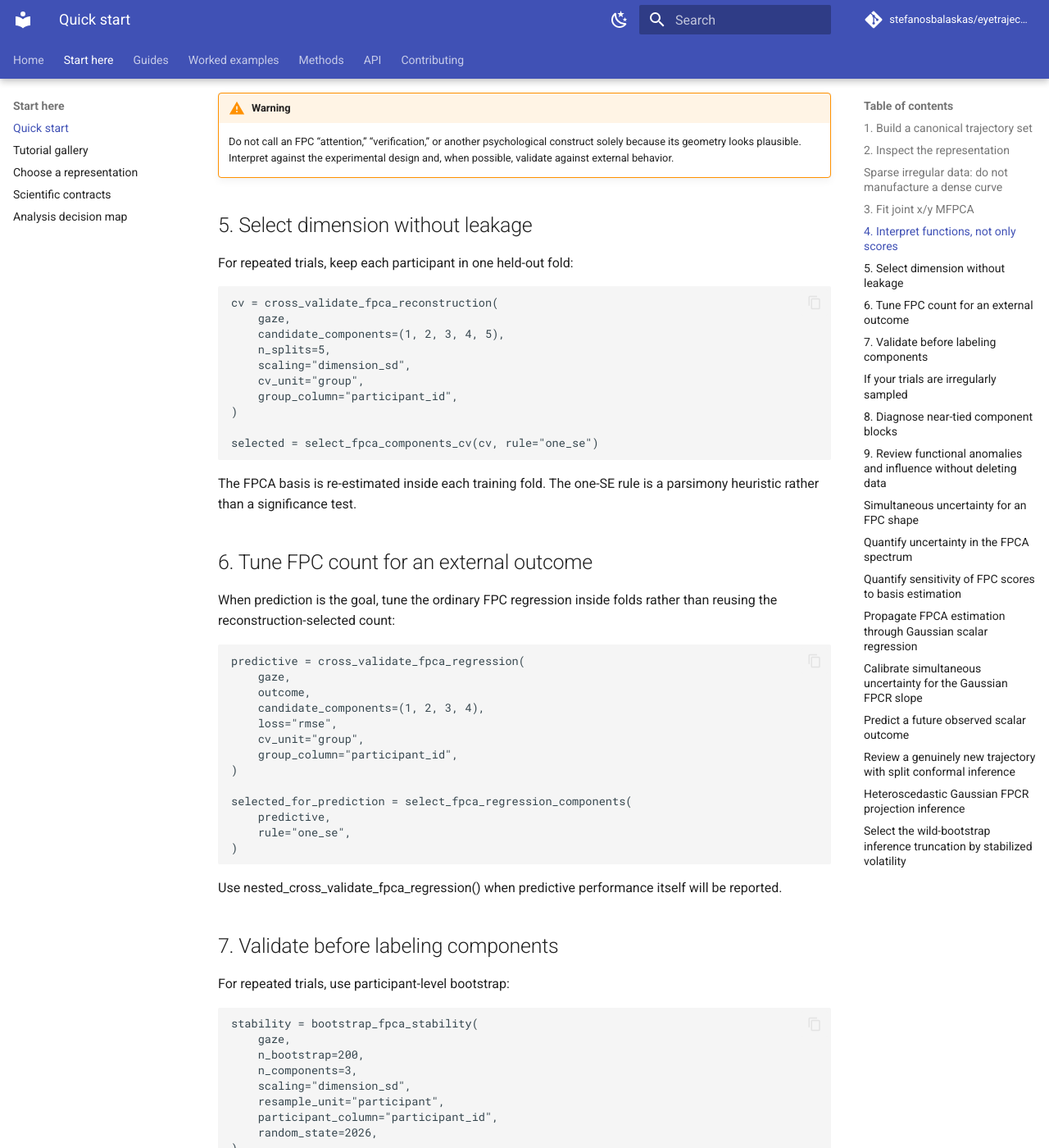
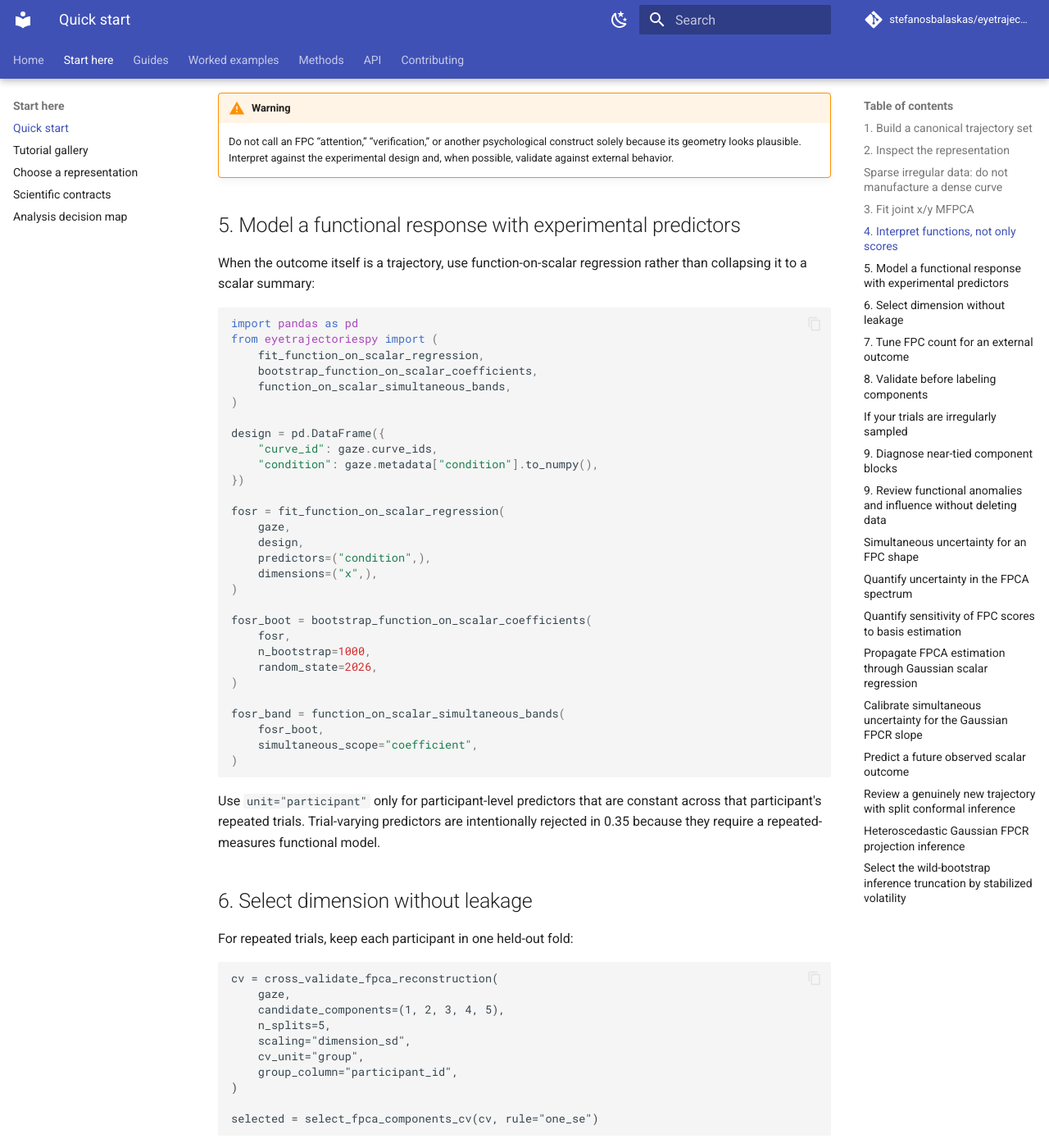
Before and after one commit to stefanosbalaskas/eyetrajectoriespy, an MkDocs documentation site: the page built from docs/quickstart.md, in a window 1280 px wide and 1400 px high, scrolled down 1683 px. Shown: the whole window at 82% size. Built offline with MkDocs 1.6.1 and Material for MkDocs 9.7.7, drawn with Linux system fonts in a browser that asks for light colours; comment, search, counter and statistics services are not loaded; some of the changed text lies outside the part shown.

Commit message:
Add function-on-scalar to quickstart

````diff
--- a/docs/quickstart.md
+++ b/docs/quickstart.md
@@ -77,7 +77,45 @@ plot_fpca_component(fit, component=0, dimension="y")
     Do not call an FPC “attention,” “verification,” or another psychological construct solely because its geometry looks plausible. Interpret against the experimental design and, when possible, validate against external behavior.
 
 
-## 5. Select dimension without leakage
+## 5. Model a functional response with experimental predictors
+
+When the outcome itself is a trajectory, use function-on-scalar regression rather than collapsing it to a scalar summary:
+
+```python
+import pandas as pd
+from eyetrajectoriespy import (
+    fit_function_on_scalar_regression,
+    bootstrap_function_on_scalar_coefficients,
+    function_on_scalar_simultaneous_bands,
+)
+
+design = pd.DataFrame({
+    "curve_id": gaze.curve_ids,
+    "condition": gaze.metadata["condition"].to_numpy(),
+})
+
+fosr = fit_function_on_scalar_regression(
+    gaze,
+    design,
+    predictors=("condition",),
+    dimensions=("x",),
+)
+
+fosr_boot = bootstrap_function_on_scalar_coefficients(
+    fosr,
+    n_bootstrap=1000,
+    random_state=2026,
+)
+
+fosr_band = function_on_scalar_simultaneous_bands(
+    fosr_boot,
+    simultaneous_scope="coefficient",
+)
+```
+
+Use `unit="participant"` only for participant-level predictors that are constant across that participant's repeated trials. Trial-varying predictors are intentionally rejected in 0.35 because they require a repeated-measures functional model.
+
+## 6. Select dimension without leakage
 
 For repeated trials, keep each participant in one held-out fold:
 
@@ -114,7 +152,7 @@ When prediction is the goal, tune the ordinary FPC regression inside folds rathe
 
 Use nested_cross_validate_fpca_regression() when predictive performance itself will be reported.
 
-## 7. Validate before labeling components
+## 8. Validate before labeling components
 
 For repeated trials, use participant-level bootstrap:
 
@@ -137,7 +175,7 @@ Use the stability result to qualify component interpretation rather than to crea
 Do not force them through <code>from_long_dataframe()</code>. Start with <code>from_irregular_long_dataframe_native()</code>, inspect the native sampling, and only then choose the common-grid projection.
 
 
-## 8. Diagnose near-tied component blocks
+## 9. Diagnose near-tied component blocks
 
 If adjacent FPCs swap or rotate across resamples:
 
````
Also changed, not shown: other parts of docs/quickstart.md (+1 -1 lines).
